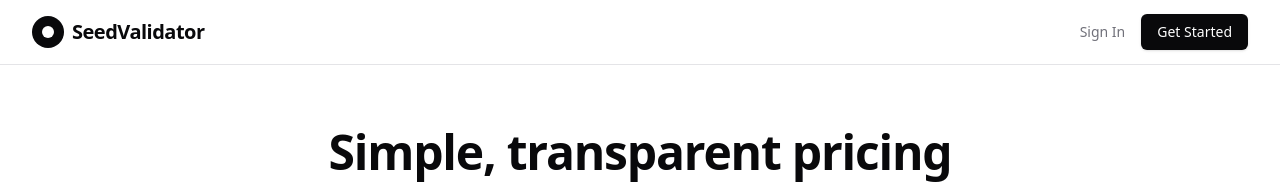
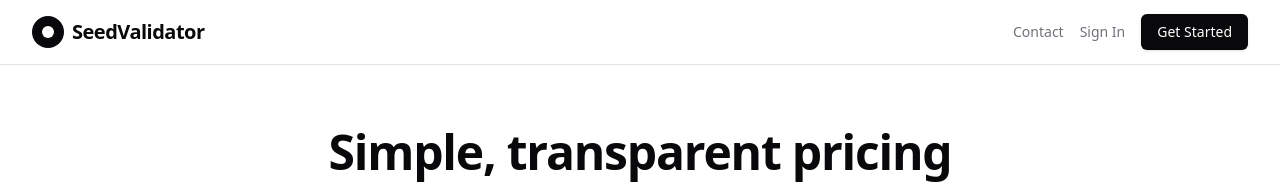
Before and after one commit to popanda44/seedvalidator-finance, a Next.js app: page /pricing in a window 1280 px wide. Shown: the top 184 px of the page. Built offline with nearby package versions, Linux system fonts and the light colour scheme; no server answers.

Commit message:
Add Contact link to navigation across all pages

```diff
--- a/src/app/page.tsx
+++ b/src/app/page.tsx
@@ -33,6 +33,9 @@ export default function HomePage() {
               </Link>
               <Link href="/pricing" className="text-sm font-medium text-muted-foreground hover:text-foreground transition-colors">
                 Pricing
+              </Link>
+              <Link href="/contact" className="text-sm font-medium text-muted-foreground hover:text-foreground transition-colors">
+                Contact
               </Link>
             </div>
             <div className="flex items-center space-x-4">
@@ -195,9 +198,9 @@ export default function HomePage() {
           </div>
 
           <div className="flex gap-8 text-sm text-zinc-500">
-            <Link href="#" className="hover:text-white transition-colors">Twitter</Link>
-            <Link href="#" className="hover:text-white transition-colors">GitHub</Link>
-            <Link href="#" className="hover:text-white transition-colors">Discord</Link>
+            <Link href="/pricing" className="hover:text-white transition-colors">Pricing</Link>
+            <Link href="/contact" className="hover:text-white transition-colors">Contact</Link>
+            <Link href="/login" className="hover:text-white transition-colors">Login</Link>
           </div>
 
           <p className="text-zinc-600 text-xs">
--- a/src/app/pricing/page.tsx
+++ b/src/app/pricing/page.tsx
@@ -100,6 +100,12 @@ export default function PricingPage() {
                             <span className="text-xl font-bold tracking-tight text-foreground">SeedValidator</span>
                         </Link>
                         <div className="flex items-center space-x-4">
+                            <Link
+                                href="/contact"
+                                className="text-sm font-medium text-muted-foreground hover:text-foreground transition-colors"
+                            >
+                                Contact
+                            </Link>
                             <Link
                                 href="/login"
                                 className="text-sm font-medium text-muted-foreground hover:text-foreground transition-colors"
@@ -270,6 +276,7 @@ export default function PricingPage() {
                     <div className="flex gap-8 text-sm text-muted-foreground">
                         <Link href="/" className="hover:text-foreground transition-colors">Home</Link>
                         <Link href="/pricing" className="hover:text-foreground transition-colors">Pricing</Link>
+                        <Link href="/contact" className="hover:text-foreground transition-colors">Contact</Link>
                         <Link href="/login" className="hover:text-foreground transition-colors">Login</Link>
                     </div>
 
```
